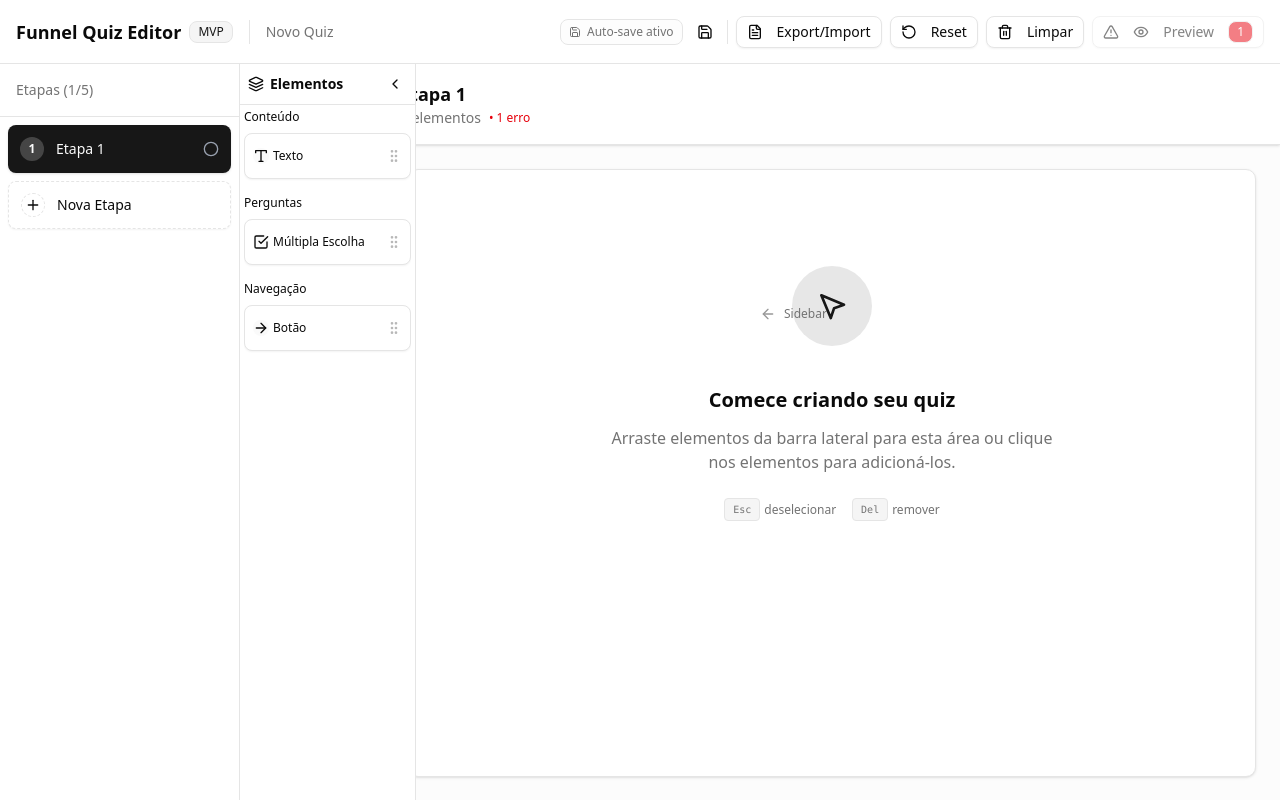
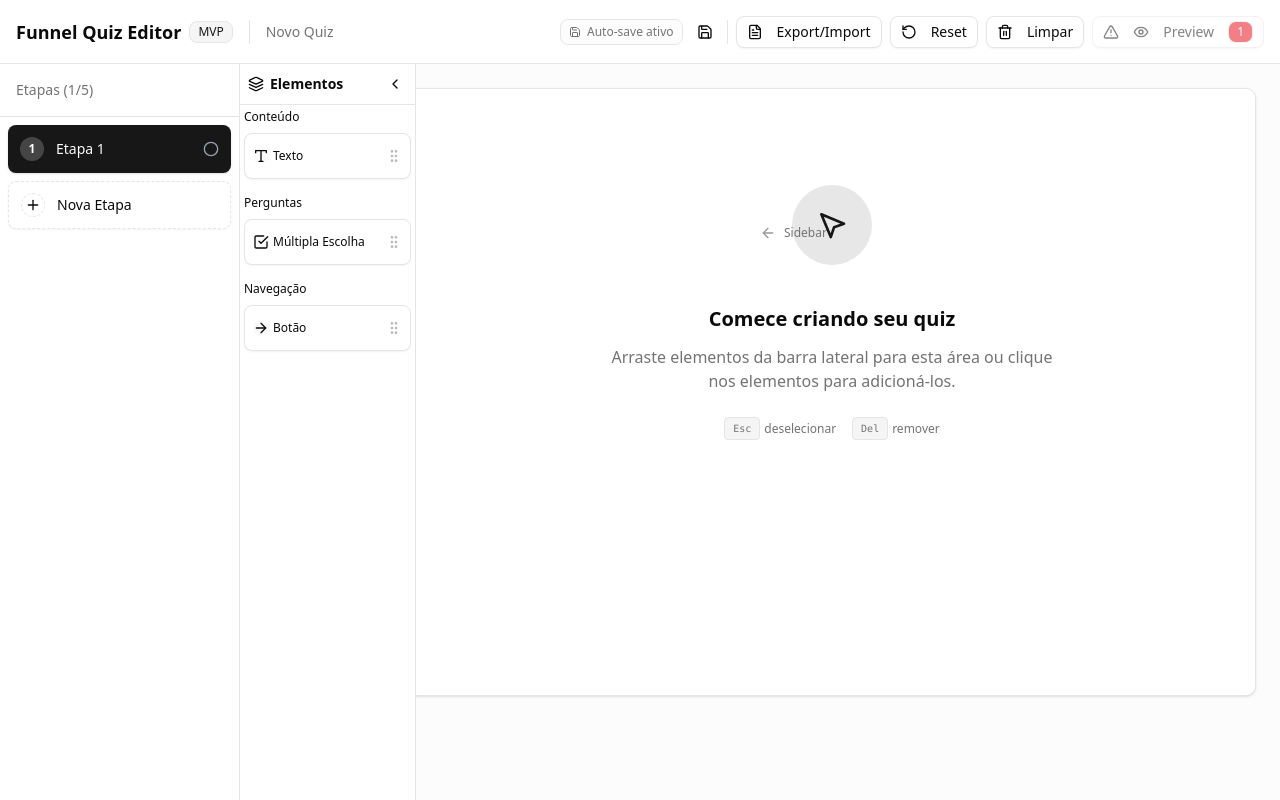
Before and after one commit to herisonp/funnelquiz, a Next.js app: page /editor in a window 1280 px wide. Built offline with nearby package versions, Linux system fonts and the light colour scheme.

Commit message:
refactor: remove unused validation logic and current step info from StepsNavigation and EditorCanvas components

```diff
--- a/src/components/editor/EditorCanvas.tsx
+++ b/src/components/editor/EditorCanvas.tsx
@@ -1,7 +1,6 @@
 "use client";
 
 import { useEditorStore } from "@/hooks/useEditorStore";
-import { useQuizValidation } from "@/hooks/useQuizValidation";
 import {
   SortableContext,
   verticalListSortingStrategy,
@@ -16,7 +15,6 @@ import { cn } from "@/lib/utils";
 export default function EditorCanvas() {
   const { quiz, currentStepId, selectElement, selectedElementId } =
     useEditorStore();
-  const { currentStepValidation } = useQuizValidation();
 
   const currentStep = quiz?.steps.find((step) => step.id === currentStepId);
   const elements = currentStep?.elements || [];
@@ -47,26 +45,6 @@ export default function EditorCanvas() {
   // Render editor mode
   return (
     <div className="flex-1 flex flex-col bg-muted/30">
-      {/* Canvas header */}
-      <div className="p-4 border-b bg-background shadow-sm">
-        <div className="flex items-center justify-between">
-          <div>
-            <h2 className="text-lg font-semibold">{currentStep.title}</h2>
-            <div className="flex items-center gap-2">
-              <p className="text-sm text-muted-foreground">
-                {elements.length} elemento{elements.length !== 1 ? "s" : ""}
-              </p>
-              {currentStepValidation.errors.length > 0 && (
-                <span className="text-xs text-destructive">
-                  • {currentStepValidation.errors.length} erro
-                  {currentStepValidation.errors.length !== 1 ? "s" : ""}
-                </span>
-              )}
-            </div>
-          </div>
-        </div>
-      </div>
-
       {/* Canvas content area with improved visual container */}
       <ScrollArea className="flex-1">
         <div className="p-6 min-h-full">
--- a/src/components/editor/StepsNavigation.tsx
+++ b/src/components/editor/StepsNavigation.tsx
@@ -37,8 +37,6 @@ export default function StepsNavigation() {
   const [isTemplateDialogOpen, setIsTemplateDialogOpen] = useState(false);
 
   if (!quiz) return null;
-
-  const currentStep = quiz.steps.find((step) => step.id === currentStepId);
 
   const handleStepClick = (stepId: string) => {
     setCurrentStep(stepId);
@@ -264,28 +262,6 @@ export default function StepsNavigation() {
             {quiz.steps.length}/5
           </span>
         </div>
-
-        {/* Current step info */}
-        {currentStep && (
-          <div className="mt-1 text-xs text-muted-foreground">
-            <span>Etapa: </span>
-            <span className="font-medium">{currentStep.title}</span>
-            <span className="ml-1">({currentStep.elements.length})</span>
-            {(() => {
-              const currentStatus = getStepStatus(currentStep.id);
-              if (currentStatus.status === "warning") {
-                return <span className="ml-1 text-yellow-600">⚠️</span>;
-              }
-              if (currentStatus.status === "incomplete") {
-                return <span className="ml-1 text-red-600">❌</span>;
-              }
-              if (currentStatus.status === "empty") {
-                return <span className="ml-1 text-gray-500">📝</span>;
-              }
-              return <span className="ml-1 text-green-600">✅</span>;
-            })()}
-          </div>
-        )}
       </div>
 
       {/* Delete Confirmation Dialog */}
```
